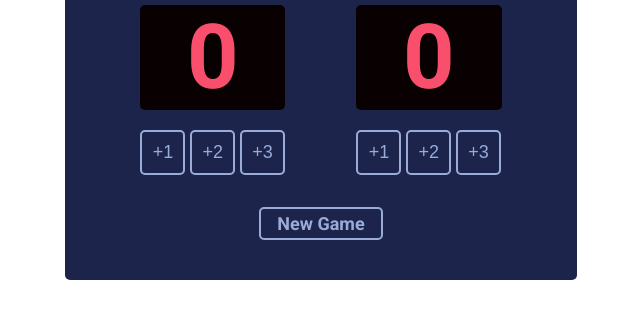
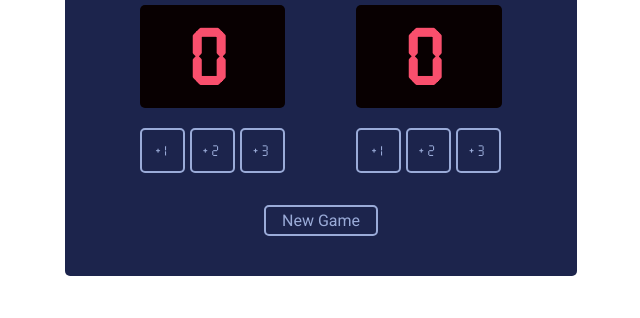
Before and after one commit to NnejiBen/Scrimba--Basketball-Scoreboard, a plain HTML site: page index.html in a window 1280 px wide. Shown: the part 106-424 px from the top of the page, without its empty margins (319-959 px from the left). Drawn offline with Linux system fonts and the light colour scheme.

Commit message:
update font

```diff
--- a/index.css
+++ b/index.css
@@ -1,5 +1,8 @@
-@import url('https://fonts.googleapis.com/css2?family=Roboto:wght@700&display=swap');
-
+@import url('https://fonts.googleapis.com/css2?family=Roboto:wght@400;700&display=swap');
+@font-face {
+    font-family: DigitalDisplay;
+    src: url(digital-display-tfb.ttf);
+}
 
 * {
     margin: 0;
@@ -29,9 +32,11 @@
 }
 
 .score {
-    font-family: 'Roboto', sans-serif;
+    /* font-family: 'Roboto', sans-serif; */
+    font-family: 'DigitalDisplay', 'Roboto', sans-serif;
     font-size: 90px;
     color: #F94F6D;
+    letter-spacing: 6px;
     text-align: center;
     background-color: #080001;
     border-radius: 5px;
@@ -52,7 +57,9 @@
     background-color: #1c244c;
     height: 45px;
     width: 45px;
+    font-family: 'DigitalDisplay', 'Roboto', sans-serif;
     font-size: 18px;
+    letter-spacing: 4px;
     color: #9AABD8;
 }
 
@@ -67,7 +74,8 @@
     border-radius: 5px;
     background-color: #1c244c;
     font-family: 'Roboto', sans-serif;
-    font-size: 18px;
+    font-weight: 400;
+    font-size: 16px;
     color: #9AABD8;
     padding: 4px 16px;
 }
```
Also changed, not shown: digital-display-tfb.ttf (added).
